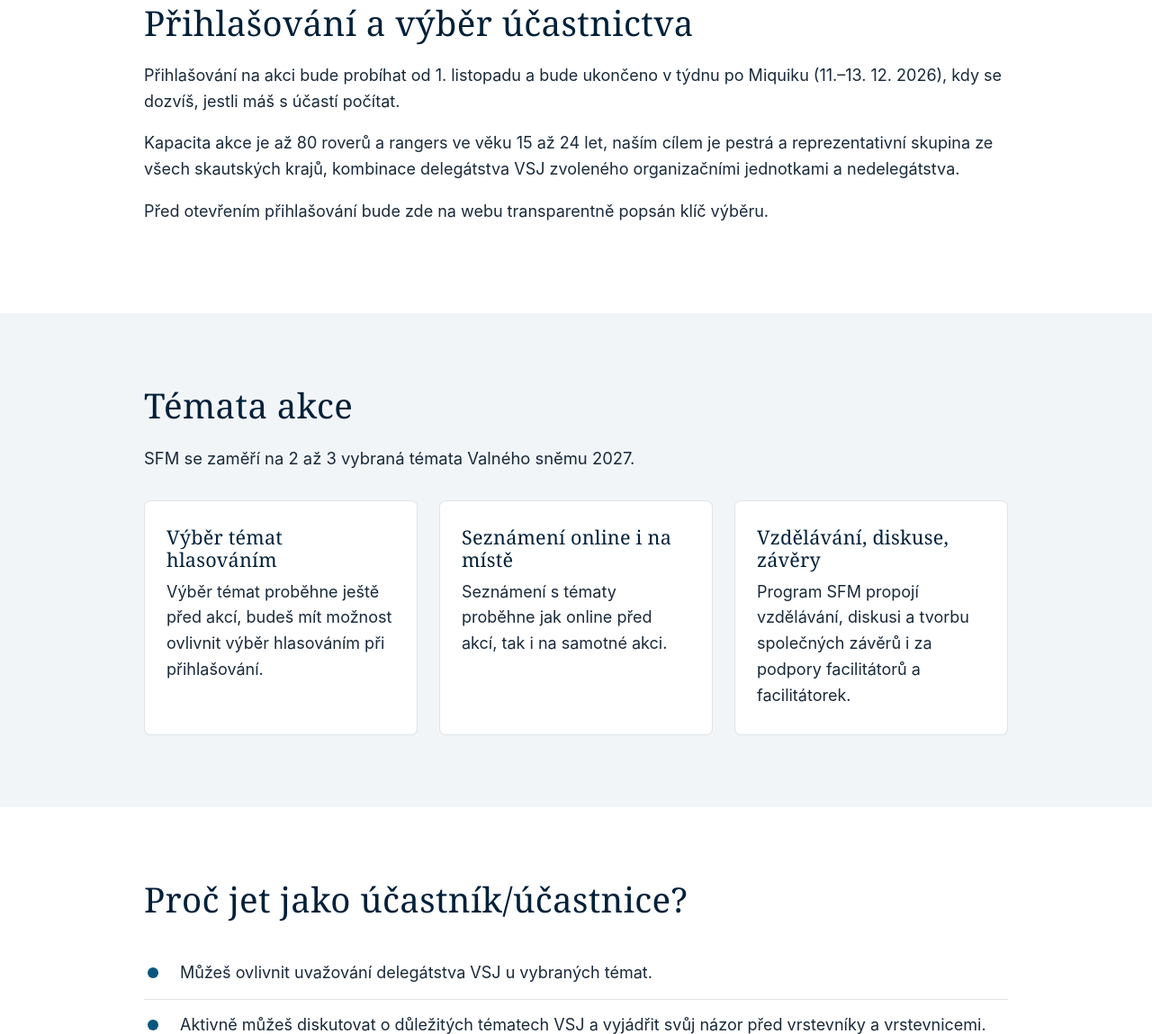
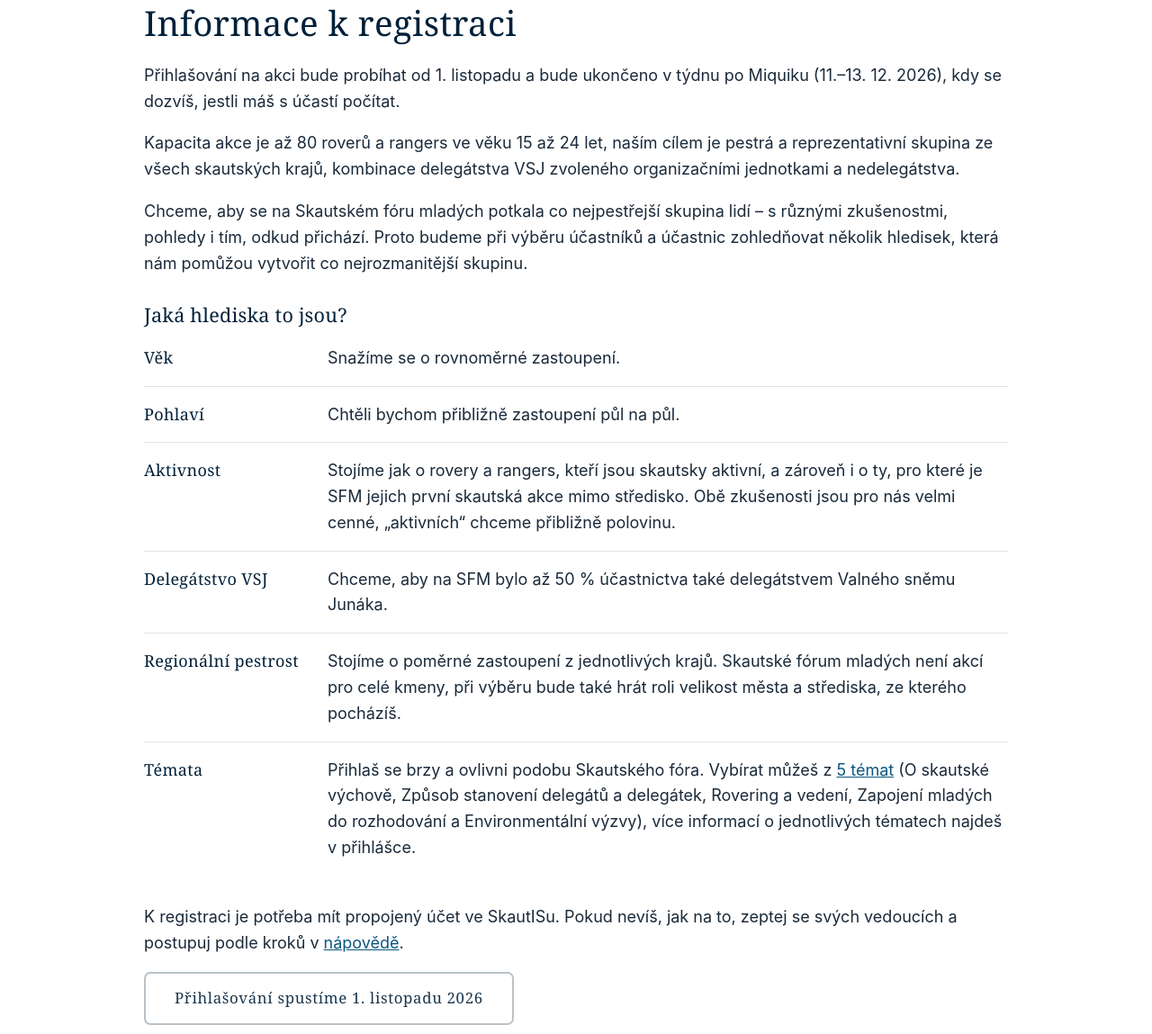
Before and after one commit to SkautDevs/skautske-forum-mladych, a plain HTML site: page index.html in a window 1280 px wide. Shown: the part 1759-2908 px from the top of the page at 90% size. Drawn offline with Linux system fonts and the light colour scheme; a web font is replaced by a local one.

Commit message:
Add registration info and selection criteria, list the 5 topics
Rename the Přihlašování section to Informace k registraci, add the
selection criteria, the SkautIS account note with help link and a
placeholder registration button. List the 5 candidate topics in the
Témata section.

```diff
--- a/index.html
+++ b/index.html
@@ -86,17 +86,55 @@
 
     <section id="prihlasovani" class="section" aria-labelledby="prihlasovani-title">
         <div class="section__inner">
-            <h2 id="prihlasovani-title" class="section__title">Přihlašování a&nbsp;výběr účastnictva</h2>
+            <h2 id="prihlasovani-title" class="section__title">Informace k&nbsp;registraci</h2>
             <p>Přihlašování na akci bude probíhat od 1. listopadu a bude ukončeno v&nbsp;týdnu po Miquiku (11.&ndash;13. 12. 2026), kdy se dozvíš, jestli máš s&nbsp;účastí počítat.</p>
             <p>Kapacita akce je až 80 roverů a rangers ve věku 15 až 24 let, naším cílem je pestrá a reprezentativní skupina ze všech skautských krajů, kombinace delegátstva VSJ zvoleného organizačními jednotkami a nedelegátstva.</p>
-            <p>Před otevřením přihlašování bude zde na webu transparentně popsán klíč výběru.</p>
+            <p>Chceme, aby se na Skautském fóru mladých potkala co nejpestřejší skupina lidí &ndash; s&nbsp;různými zkušenostmi, pohledy i&nbsp;tím, odkud přichází. Proto budeme při výběru účastníků a účastnic zohledňovat několik hledisek, která nám pomůžou vytvořit co nejrozmanitější skupinu.</p>
+            <h3 class="section__subtitle">Jaká hlediska to jsou?</h3>
+            <dl class="facts">
+                <div class="facts__row">
+                    <dt class="facts__term">Věk</dt>
+                    <dd class="facts__desc">Snažíme se o&nbsp;rovnoměrné zastoupení.</dd>
+                </div>
+                <div class="facts__row">
+                    <dt class="facts__term">Pohlaví</dt>
+                    <dd class="facts__desc">Chtěli bychom přibližně zastoupení půl na půl.</dd>
+                </div>
+                <div class="facts__row">
+                    <dt class="facts__term">Aktivnost</dt>
+                    <dd class="facts__desc">Stojíme jak o&nbsp;rovery a rangers, kteří jsou skautsky aktivní, a&nbsp;zároveň i&nbsp;o&nbsp;ty, pro které je SFM jejich první skautská akce mimo středisko. Obě zkušenosti jsou pro nás velmi cenné, &bdquo;aktivních&ldquo; chceme přibližně polovinu.</dd>
+                </div>
+                <div class="facts__row">
+                    <dt class="facts__term">Delegátstvo VSJ</dt>
+                    <dd class="facts__desc">Chceme, aby na SFM bylo až 50&nbsp;% účastnictva také delegátstvem Valného sněmu Junáka.</dd>
+                </div>
+                <div class="facts__row">
+                    <dt class="facts__term">Regionální pestrost</dt>
+                    <dd class="facts__desc">Stojíme o&nbsp;poměrné zastoupení z&nbsp;jednotlivých krajů. Skautské fórum mladých není akcí pro celé kmeny, při výběru bude také hrát roli velikost města a střediska, ze kterého pocházíš.</dd>
+                </div>
+                <div class="facts__row">
+                    <dt class="facts__term">Témata</dt>
+                    <dd class="facts__desc">Přihlaš se brzy a ovlivni podobu Skautského fóra. Vybírat můžeš z&nbsp;<a href="#temata">5 témat</a> (O&nbsp;skautské výchově, Způsob stanovení delegátů a delegátek, Rovering a vedení, Zapojení mladých do rozhodování a Environmentální výzvy), více informací o&nbsp;jednotlivých tématech najdeš v&nbsp;přihlášce.</dd>
+                </div>
+            </dl>
+            <p>K&nbsp;registraci je potřeba mít propojený účet ve SkautISu. Pokud nevíš, jak na to, zeptej se svých vedoucích a postupuj podle kroků v&nbsp;<a href="https://napoveda.skaut.cz/skautis/informacni-system/uzivatel/propojeni-uctu">nápovědě</a>.</p>
+            <!-- Až se 1. listopadu 2026 spustí přihlašování, změň tento span na (URL zatím nepotvrzená):
+                 <a class="btn btn--primary" href="https://kissj.net/skautske-forum-mladych">Registrovat&nbsp;&rarr;</a> -->
+            <span class="btn btn--soon btn--soon-light" aria-disabled="true">Přihlašování spustíme 1.&nbsp;listopadu&nbsp;2026</span>
         </div>
     </section>
 
     <section id="temata" class="section section--alt" aria-labelledby="temata-title">
         <div class="section__inner">
             <h2 id="temata-title" class="section__title">Témata akce</h2>
-            <p class="section__lead">SFM se zaměří na 2 až 3 vybraná témata Valného sněmu 2027.</p>
+            <p class="section__lead">SFM se zaměří na 2 až 3 vybraná témata Valného sněmu 2027. Vybírat se bude z&nbsp;těchto 5 témat:</p>
+            <ul class="benefits benefits--compact">
+                <li class="benefits__item">O&nbsp;skautské výchově</li>
+                <li class="benefits__item">Způsob stanovení delegátů a delegátek</li>
+                <li class="benefits__item">Rovering a vedení</li>
+                <li class="benefits__item">Zapojení mladých do rozhodování</li>
+                <li class="benefits__item">Environmentální výzvy</li>
+            </ul>
             <div class="cards cards--three">
                 <article class="card">
                     <h3 class="card__title">Výběr témat hlasováním</h3>
--- a/style.css
+++ b/style.css
@@ -209,6 +209,13 @@
     margin-top: 0.5em;
 }
 
+.section__subtitle {
+    font-size: 1.35rem;
+    color: var(--color-primary);
+    margin-top: 1.4em;
+    margin-bottom: 0.2em;
+}
+
 .cards {
     display: grid;
     grid-template-columns: 1fr;
@@ -259,6 +266,10 @@
 }
 .benefits__item:last-child {
     border-bottom: none;
+}
+
+.benefits--compact {
+    margin-top: 8px;
 }
 
 .benefits__item::before {
```
